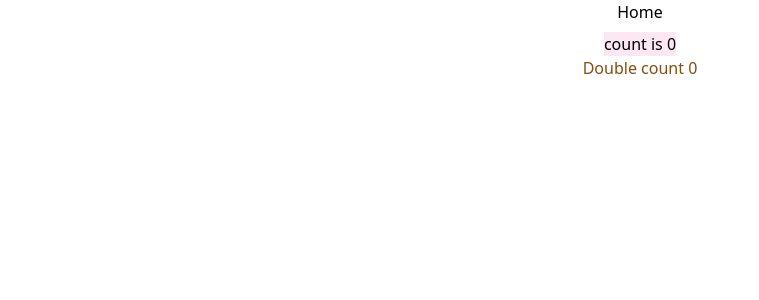
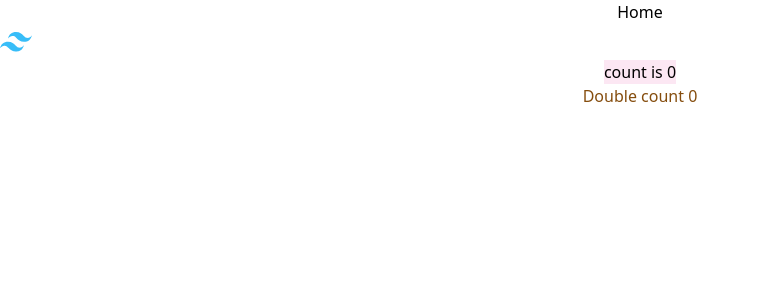
Before and after one commit to icebreaker-template/vite-vue2-ts-tailwindcss-template, a Vue app: page / in a window 1280 px wide. Shown: the top 300 px of the page, without its empty margins (0-759 px from the left). Built offline with nearby package versions, Linux system fonts and the light colour scheme.

Commit message:
feat: add asset import

```diff
--- a/package.json
+++ b/package.json
@@ -23,6 +23,6 @@
     "tailwindcss": "^3.4.4",
     "typescript": "^5.5.3",
     "vite": "^5.3.3",
-    "vue-tsc": "^2.0.24"
+    "vue-tsc": "^2.0.26"
   }
 }
--- /dev/null
+++ b/src/components/HelloWorld.css
@@ -0,0 +1,3 @@
+.ocbc {
+  color: red;
+}
--- a/src/components/HelloWorld.vue
+++ b/src/components/HelloWorld.vue
@@ -1,5 +1,7 @@
 <script setup lang="ts">
 import { useStore } from '../store'
+import tailwindcssIcon from '../assets/tailwindcss.svg'
+import './HelloWorld.css'
 
 defineProps<{ msg: string }>()
 const store = useStore()
@@ -8,7 +10,7 @@ const store = useStore()
 <template>
   <div class="space-y-2 text-center">
     <h1>{{ msg }}</h1>
-
+    <img class="w-8" :src="tailwindcssIcon">
     <div>
       <button class="bg-pink-100" type="button" @click="store.increment()">
         count is {{ store.count }}
```
Also changed, not shown: 1 other file (tests, documents, lock files or other folders).
